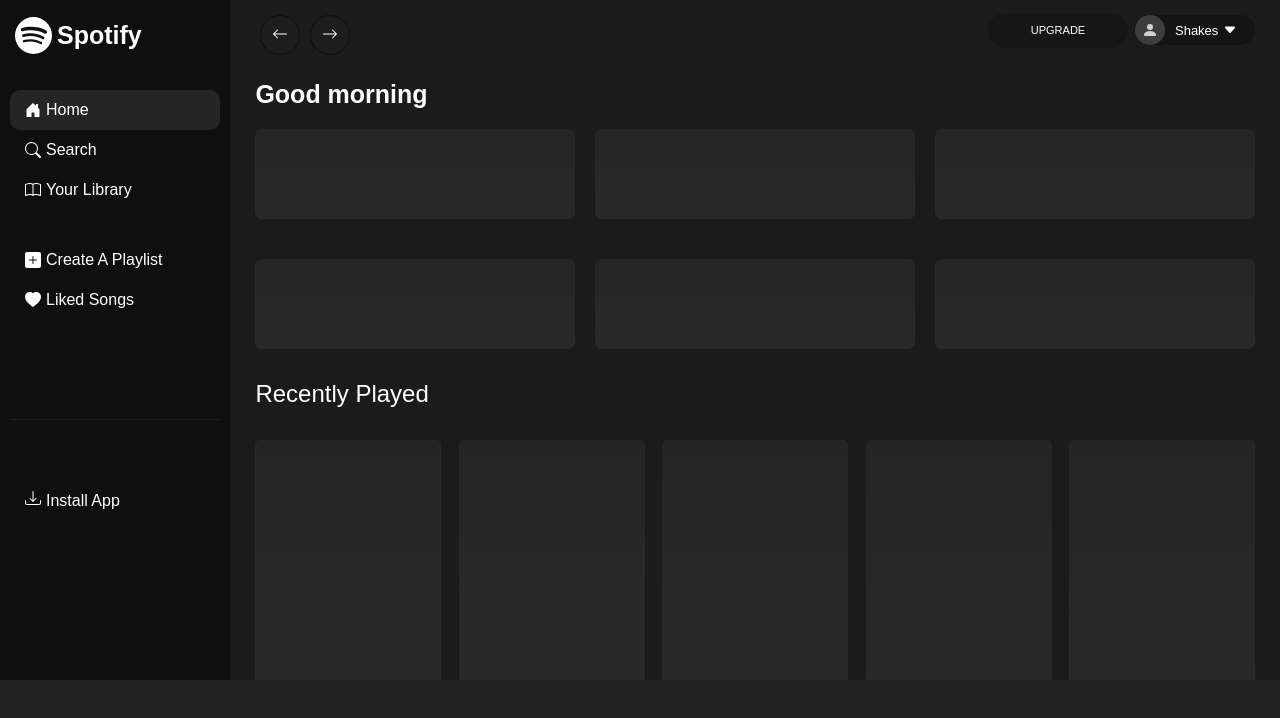
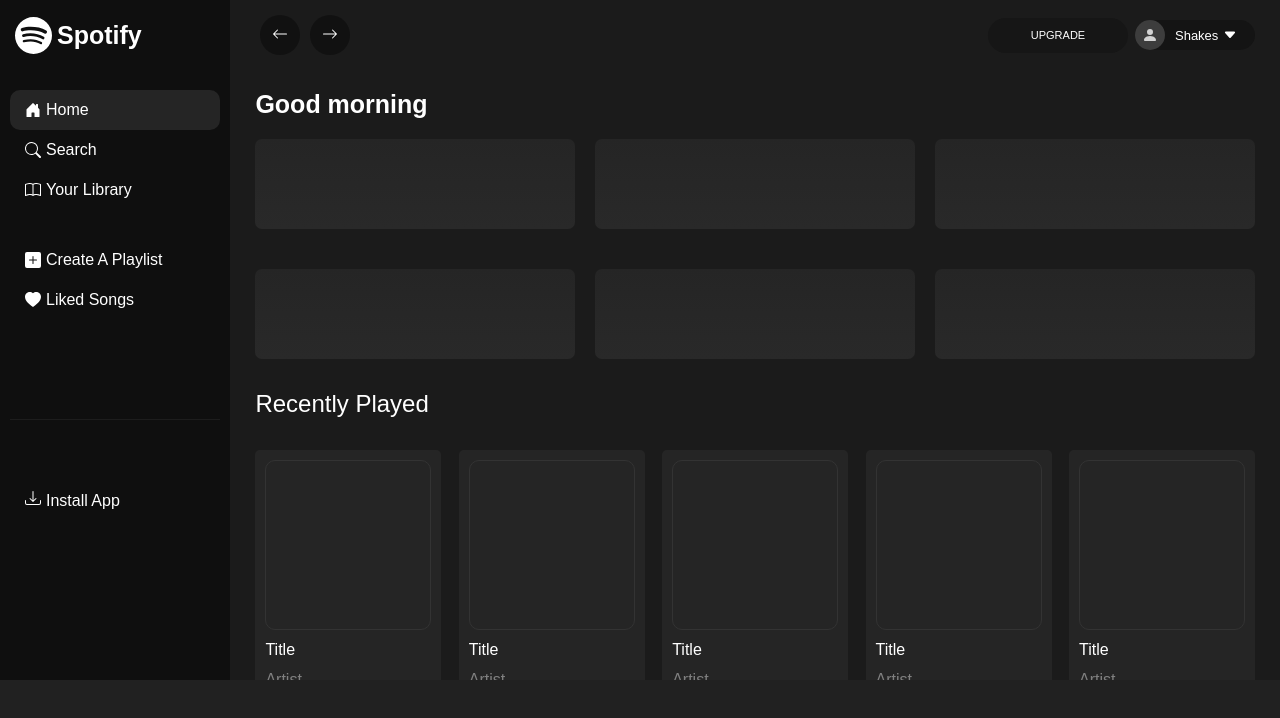
Before and after one commit to Schadrack10/spotify-clone, a React (Create React App) app: page / in a window 1280 px wide. Shown: the top 718 px of the page. Built offline with nearby package versions, Linux system fonts and the light colour scheme.

Commit message:
added new features

```diff
--- a/src/App.css
+++ b/src/App.css
@@ -19,16 +19,9 @@ body{
 background-color: rgb(80, 78, 78);
 }
 
-  .main{
-      width: 82%;
-       height: 100%;
-       background: rgb(27, 27, 27);
-       overflow-y: scroll ;
-
-
-
-  }
-
+button{
+   cursor: pointer;
+}
   .container{
      background: black;
       width: 100%;
@@ -40,54 +33,3 @@ background-color: rgb(80, 78, 78);
      height: 15vh;
      background: hsl(0, 0%, 13%);
     }
-
-.Top-bar{
-    background: transparent;
-    position:sticky;
-    top :0;
-     width: 100%;
-     height: 60px;
-
-     display: flex;
-     /* justify-content: space-between; */
-}
-.Top-bar > div{
-    /* border: 1px solid white; */
-     width: 50%;
-     padding: 15px 25px;
-     display: flex;
-
-   }
-.Top-bar > div:nth-child(2){
-     display: flex;
-     justify-content: flex-end;
-}
-
-.Top-bar > div:nth-child(1) button{
-   background: rgb(29, 29, 29);
-   border: none;
-     height: 40px;
-      width:40px ;
-    border-radius: 40px;
-
-    margin: 0 5px;
-   cursor:pointer;
-   border:1px solid rgb(15, 15, 15);
-   color:white;
-}
-.upgrade-btn{
-    background: rgb(22, 22, 22);
-     color: white;
-     border: none;
-     border-radius: 20px;
-      width: 140px;
-      height: 35px;
-      font-size: 11px;
-      cursor: pointer;
-      text-transform: uppercase;
-      margin: 0 7px;
-}
-.upgrade-btn:hover{
-   width: 142px;
-   height: 40px;
-}
--- a/src/card.js
+++ b/src/card.js
@@ -4,7 +4,13 @@ import './main.css'
 const Card = () => {
     return (
         <div className="card">
+            <div className="card-img">
 
+            </div>
+            <div className="card-text">
+                 <p className="song-title">title</p>
+                 <p className="song-artist">Artist</p>
+            </div>
         </div>
     )
 }
--- a/src/home.js
+++ b/src/home.js
@@ -1,5 +1,4 @@
 import React from 'react'
-
 import './App.css';
 import Aside from './aside' ;
 import Greet from './greet';
@@ -7,7 +6,6 @@ import Player from './player';
 import './main.css'
 import Card from './card';
 import Account from './account';
-// schadrack
 
 const Home = () => {
 
--- a/src/index.css
+++ b/src/index.css
@@ -1,4 +1,4 @@
-body {
+/* body {
   margin: 0;
   font-family: -apple-system, BlinkMacSystemFont, 'Segoe UI', 'Roboto', 'Oxygen',
     'Ubuntu', 'Cantarell', 'Fira Sans', 'Droid Sans', 'Helvetica Neue',
@@ -10,4 +10,4 @@ body {
 code {
   font-family: source-code-pro, Menlo, Monaco, Consolas, 'Courier New',
     monospace;
-}
+} */
--- a/src/main.css
+++ b/src/main.css
@@ -1,61 +1,64 @@
-/* greet-section */
+.main{
+     width: 82%;
+      height: 100%;
+      background: rgb(27, 27, 27);
+      overflow-y: scroll ;
+ }
 
-.greet-section{
-    /* border: 1px solid rgb(44, 44, 44); */
-    height: 300px;
-    padding: 20px 25px;
+/* the topbar content  */
+.Top-bar{
+     background: rgb(27, 27, 27);
+     position:sticky;
+     top :0;
+      width: 100%;
+      height: 70px;
 
+      display: flex;
+      /* justify-content: space-between; */
  }
- .card-container{
-     /* border: 1px solid rgb(39, 39, 39); */
-     /* height: 100px; */
-     padding:20px 0;
-     display: flex;
-     justify-content: space-between;
+ .Top-bar > div{
+     /* border: 1px solid white; */
+      width: 50%;
+      padding: 10px 25px;
+      display: flex;
+      align-items: center;
 
+    }
+ .Top-bar > div:nth-child(2){
+      display: flex;
+      justify-content: flex-end;
  }
- .mini-card{
-       background: linear-gradient(to bottom ,rgb(37, 37, 37),rgb(41, 41, 41));
-       width: 320px;
-       height: 90px;
-       /* flex: 1; */
-       /* margin: 0 5px; */
-       border-radius: 7px;
+
+ .Top-bar > div:nth-child(1) button{
+    background: rgb(17, 17, 17);
+    border: none;
+      height: 40px;
+       width:40px ;
+     border-radius: 40px;
+
+     margin: 0 5px;
+    cursor:pointer;
+    color:white;
  }
-section{
-    padding: 20px 25px;
-     height:350px;
-     /* border: 1px solid rgb(0, 0, 0); */
+ .upgrade-btn{
+     background: rgb(22, 22, 22);
+      color: white;
+      border: none;
+      border-radius: 20px;
+       width: 140px;
+       height: 35px;
+       font-size: 11px;
+       cursor: pointer;
+       text-transform: uppercase;
+       margin: 0 7px;
+ }
+ .upgrade-btn:hover{
+    width: 142px;
+    height: 40px;
+ }
 
-     display: flex;
-     justify-content: space-between;
-     flex-direction: column;
 
-}
-.title{
-     font-weight: 500;
-     color: rgb(255, 255, 255);
-     text-decoration: none;
-}
-.title:hover{
-     text-decoration: underline;
-}
-.card-wrapper{
-     /* border: 1px solid rgb(128, 128, 128); */
-      height: 250px;
-     display: flex;
-     justify-content: space-between;
 
-}
-
-.card{
-
-       cursor: pointer;
-       border-radius: 5px;
-       height: 264px;
-       width: 186px;
-       background: linear-gradient(to bottom ,rgb(37, 37, 37),rgb(41, 41, 41));
-}
 .account-btn {
      /* margin: 0 10px; */
      width: 120px;
@@ -86,3 +89,106 @@ section{
      justify-content: center;
 
   }
+
+.search-input{
+    border-radius:20px;
+    border:1px solid rgb(51, 51, 51);
+    background: transparent;
+    padding: 10px 20px;
+    color: white;
+    width: 250px;
+    margin: 0 10px;
+    /* caret-color: red; */
+
+}
+.search-input::placeholder{
+     color: white;
+}
+
+
+
+
+/* greet-section */
+.greet-section{
+    /* border: 1px solid rgb(44, 44, 44); */
+    height: 300px;
+    padding: 20px 25px;
+
+ }
+
+ /* the mini card containers */
+ .card-container{
+     padding:20px 0;
+     display: flex;
+     justify-content: space-between;
+
+ }
+ .mini-card{
+       background: linear-gradient(to bottom ,rgb(37, 37, 37),rgb(41, 41, 41));
+       width: 320px;
+       height: 90px;
+       border-radius: 7px;
+ }
+
+
+
+ /* the music sections/rows */
+section{
+    padding: 20px 25px;
+     height:350px;
+     display: flex;
+     justify-content: space-between;
+     flex-direction: column;
+}
+/* the section title */
+.title{
+     font-weight: 500;
+     color: rgb(255, 255, 255);
+     text-decoration: none;
+}
+.title:hover{
+     text-decoration: underline;
+}
+/* the music card wrappers/containers  */
+.card-wrapper{
+     /* border: 1px solid rgb(128, 128, 128); */
+      height: 250px;
+     display: flex;
+     justify-content: space-between;
+}
+/* the music card */
+.card{
+      display: flex;
+      flex-direction: column;
+
+       padding: 10px;
+       cursor: pointer;
+       border-radius: 5px;
+       height: 264px;
+       width: 186px;
+       background: linear-gradient(to bottom, rgb(37, 37, 37), rgb(37, 37, 37));
+
+}
+
+.card-img{
+      border: 1px solid rgb(51, 51, 51);
+      border-radius: 10px;
+      height: 170px;
+
+}
+.card-text{
+     /* border: 1px solid rgb(46, 46, 46); */
+     height: 70px;
+     padding: 5px 0;
+     font-weight: 300;
+
+     display: flex;
+     justify-content: space-around;
+     flex-direction: column;
+}
+.song-title{
+    text-transform: capitalize;
+}
+.song-artist{
+      color: grey;
+}
--- a/src/search.js
+++ b/src/search.js
@@ -2,19 +2,47 @@ import React from 'react'
 import './App.css';
 import Aside from './aside'
 import Player from './player';
+import Card from './card'
+import Account from './account';
+
 
 const Search = () => {
     return (
         <>
         <div className="container">
-            <Aside/>
-              <div className="main">
-                   <h4>Search page</h4>
-              </div>
-         </div>
-            <Player/>
+                   <Aside/>
 
-        </>
+                   <div className="main">
+                       <div className="Top-bar">
+                             <div>
+                               <button>
+                               <svg xmlns="http://www.w3.org/2000/svg" width="16" height="16" fill="currentColor" class="bi bi-arrow-left" viewBox="0 0 16 16">
+                                  <path fill-rule="evenodd" d="M15 8a.5.5 0 0 0-.5-.5H2.707l3.147-3.146a.5.5 0 1 0-.708-.708l-4 4a.5.5 0 0 0 0 .708l4 4a.5.5 0 0 0 .708-.708L2.707 8.5H14.5A.5.5 0 0 0 15 8z"/>
+                               </svg>
+                               </button>
+                               <button>
+                               <svg xmlns="http://www.w3.org/2000/svg" width="16" height="16" fill="currentColor" class="bi bi-arrow-right" viewBox="0 0 16 16">
+                                 <path fill-rule="evenodd" d="M1 8a.5.5 0 0 1 .5-.5h11.793l-3.147-3.146a.5.5 0 0 1 .708-.708l4 4a.5.5 0 0 1 0 .708l-4 4a.5.5 0 0 1-.708-.708L13.293 8.5H1.5A.5.5 0 0 1 1 8z"/>
+                                 </svg>
+                               </button>
+
+                               <input type="text" className="search-input" placeholder="Search" />
+                             </div>
+
+
+                             <div style={{
+                                  alignItems:"center",
+                                  justifyContent:"flex-end"
+                             }}>
+
+                                  <Account/>
+                             </div>
+                        </div>
+                   </div>
+
+        </div>
+                   <Player/>
+           </>
     )
 
 }
```
